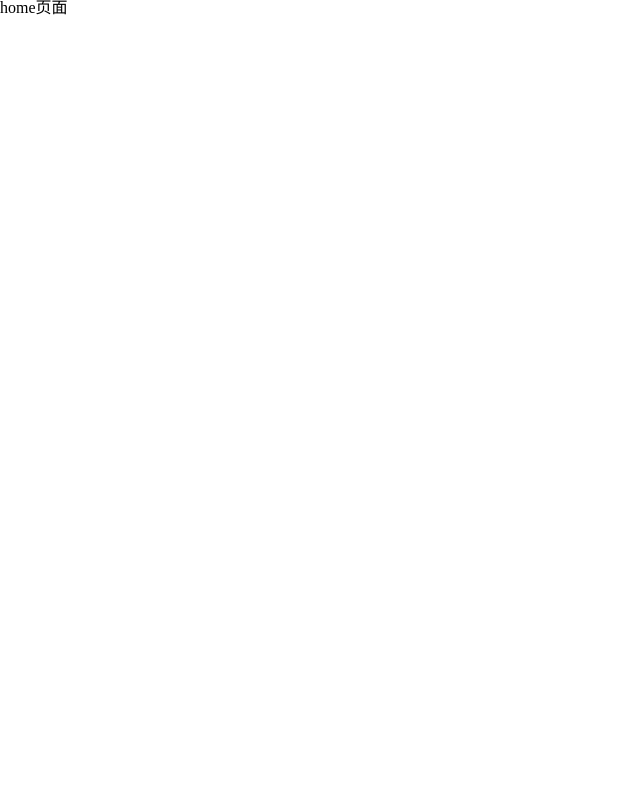
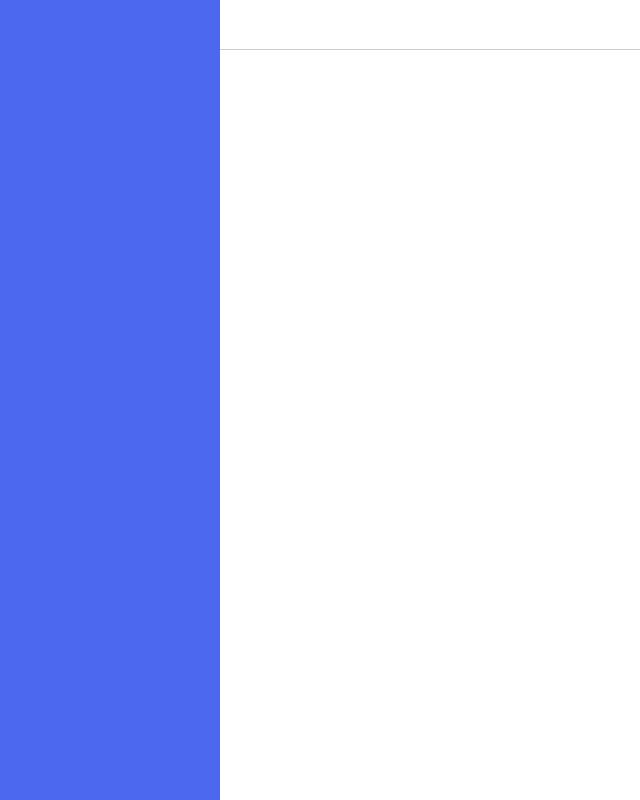
Before and after one commit to JerryM0623/SGG_Vue3, a Vue app: page /#/ in a window 1280 px wide. Shown: the whole page, without its empty margins (0-640 px from the left). Built offline with nearby package versions, Linux system fonts and the light colour scheme.

Commit message:
feat: 编写layout静态框架

```diff
--- /dev/null
+++ b/src/layout/index.vue
@@ -0,0 +1,51 @@
+<script setup lang="ts"></script>
+
+<template>
+  <div class="layout-container">
+    <div class="menu"></div>
+    <div class="content">
+      <div class="top-header"></div>
+      <div class="bottom-view"></div>
+    </div>
+  </div>
+</template>
+
+<style scoped lang="scss">
+.layout-container {
+  width: 100%;
+  height: 100vh;
+  display: flex;
+  flex-direction: row;
+  align-items: flex-start;
+  justify-content: flex-start;
+
+  .menu {
+    width: $layout-menu-width;
+    height: 100vh;
+    background-color: $base-color;
+    padding: $base-padding;
+  }
+
+  .content {
+    width: calc(100% - $layout-menu-width);
+    height: 100vh;
+    background-color: #ffffff;
+    display: flex;
+    flex-direction: column;
+    align-items: flex-start;
+    justify-content: flex-start;
+
+    .top-header {
+      width: 100%;
+      height: 50px;
+      border-bottom: 1px solid #ccc;
+    }
+
+    .bottom-view {
+      width: 100%;
+      height: calc(100vh - 50px);
+      padding: $base-padding;
+    }
+  }
+}
+</style>
--- a/src/router/routes.ts
+++ b/src/router/routes.ts
@@ -9,7 +9,7 @@ export const constantRoutes = [
     name: 'Home',
     // 路由别名，访问 /home 等同于访问 /
     alias: '/home',
-    component: () => import('@/views/home/index.vue'),
+    component: () => import('@/layout/index.vue'),
   },
   {
     path: '/404',
```
